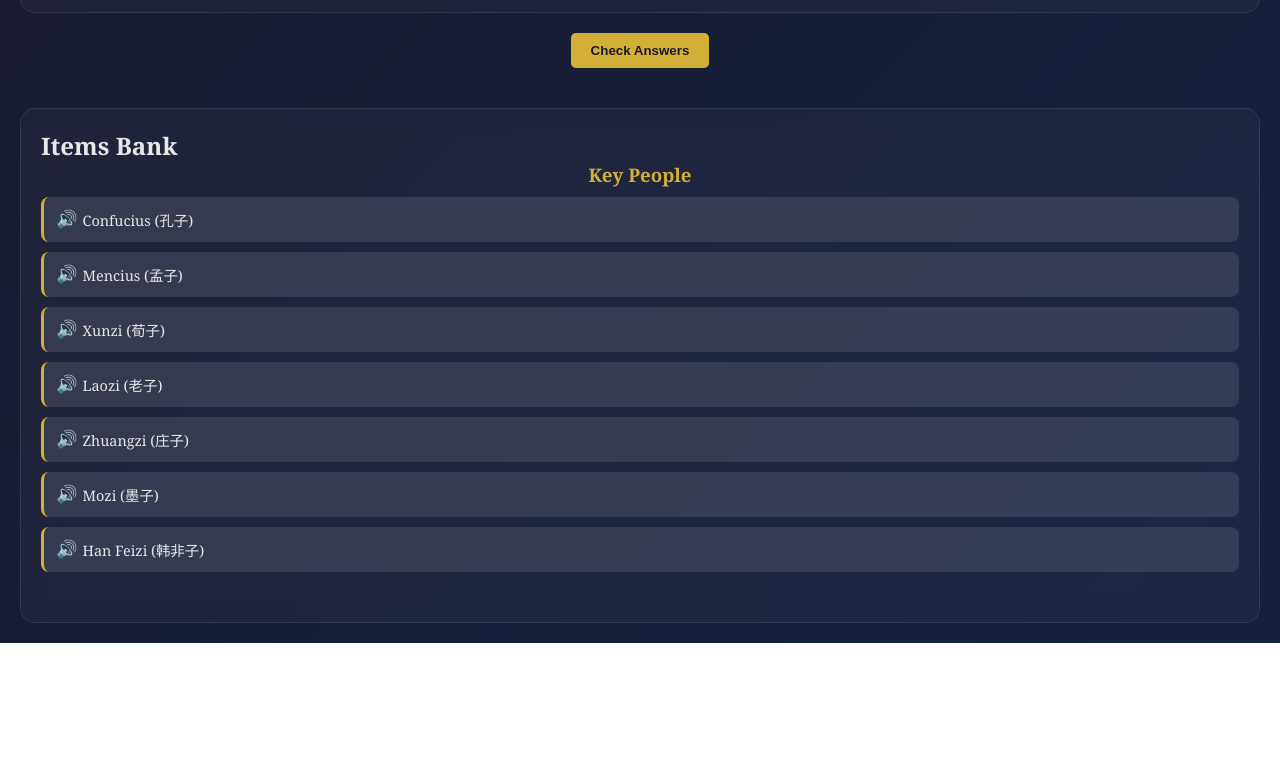
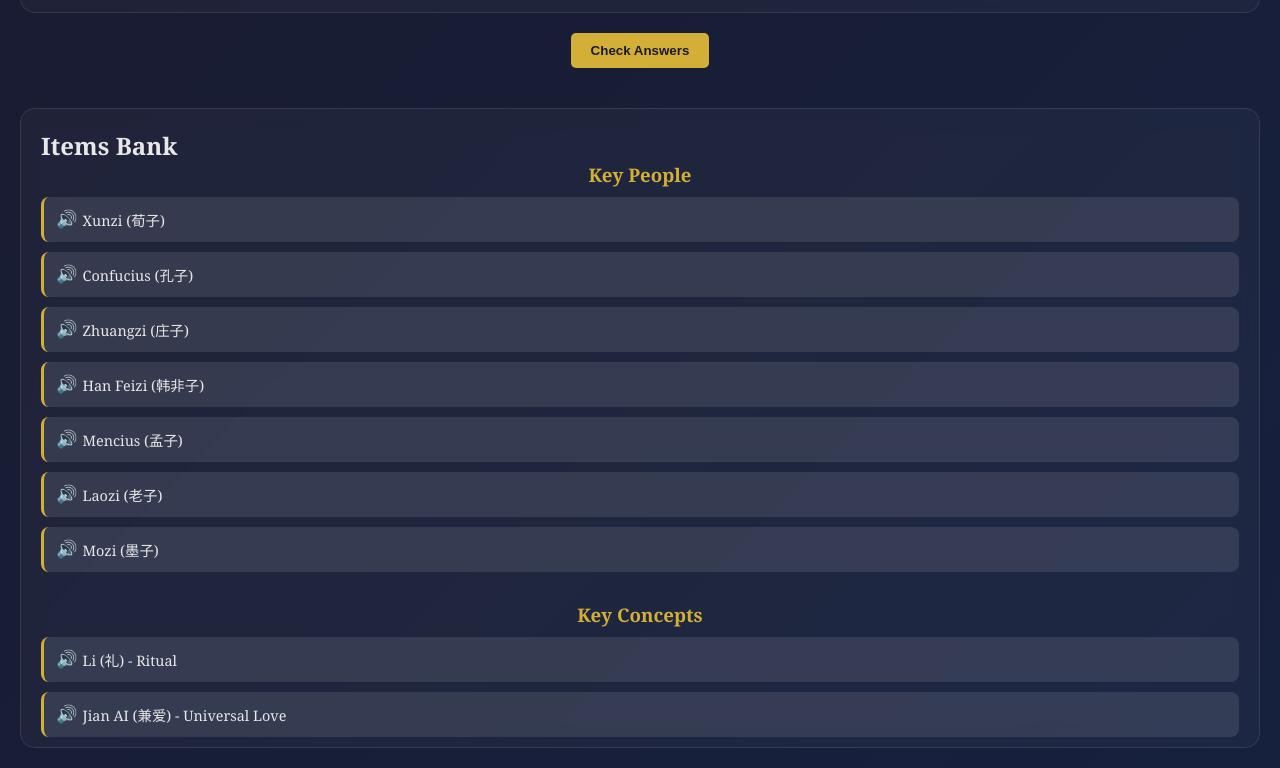
Before and after one commit to omatty123/wujia, a plain HTML site: page index.html in a window 1280 px wide. Shown: the part 634-1402 px from the top of the page. Before the commit the page ends 1277 px from the top, so only its background shows below. Drawn offline with Linux system fonts and the light colour scheme.

Commit message:
Update index.html with new content

```diff
--- a/index.html
+++ b/index.html
@@ -5,69 +5,35 @@
   <meta name="viewport" content="width=device-width, initial-scale=1.0">
   <title>Interactive Chinese Philosophical Schools Matrix</title>
   <style>
+    /* ...[same styling as before]... */
     * { margin: 0; padding: 0; box-sizing: border-box; }
-    body {
-      font-family: 'Georgia', serif;
-      background: linear-gradient(135deg, #1a1a2e 0%, #16213e 100%);
-      color: #e8e8e8;
-      padding: 20px;
-      min-height: 100vh;
-    }
+    body { font-family: 'Georgia', serif; background: linear-gradient(135deg, #1a1a2e 0%, #16213e 100%); color: #e8e8e8; padding: 20px; min-height: 100vh; }
     .container { max-width: 1600px; margin: 0 auto; display: flex; flex-direction: column; gap: 20px; }
     .matrix-section { flex: 1; }
-    .items-bank {
-      width: 100%; background: rgba(255, 255, 255, 0.03);
-      border-radius: 15px; padding: 20px;
-      backdrop-filter: blur(10px); border: 1px solid rgba(255, 255, 255, 0.1);
-      max-height: 80vh; overflow-y: auto;
-    }
-    h1 {
-      text-align: center; font-size: 2.5em; margin-bottom: 10px;
-      background: linear-gradient(45deg, #d4af37, #f4e4c1);
-      -webkit-background-clip: text; -webkit-text-fill-color: transparent;
-    }
+    .items-bank { width: 100%; background: rgba(255, 255, 255, 0.03); border-radius: 15px; padding: 20px; backdrop-filter: blur(10px); border: 1px solid rgba(255, 255, 255, 0.1); max-height: 80vh; overflow-y: auto; }
+    h1 { text-align: center; font-size: 2.5em; margin-bottom: 10px; background: linear-gradient(45deg, #d4af37, #f4e4c1); -webkit-background-clip: text; -webkit-text-fill-color: transparent; }
     .subtitle, .instructions { text-align: center; color: #a8a8a8; margin-bottom: 20px; font-style: italic; }
-    .table-wrapper {
-      overflow-x: auto; background: rgba(255, 255, 255, 0.03);
-      border-radius: 15px; padding: 20px;
-      backdrop-filter: blur(10px); border: 1px solid rgba(255, 255, 255, 0.1);
-    }
+    .table-wrapper { overflow-x: auto; background: rgba(255, 255, 255, 0.03); border-radius: 15px; padding: 20px; backdrop-filter: blur(10px); border: 1px solid rgba(255, 255, 255, 0.1); }
     table { width: 100%; border-collapse: collapse; background: rgba(0, 0, 0, 0.2); border-radius: 10px; }
-    th {
-      background: rgba(255, 255, 255, 0.1); padding: 20px 15px; text-align: left; font-size: 1.1em;
-      border-bottom: 2px solid rgba(255, 255, 255, 0.2); position: sticky; top: 0;
-    }
+    th { background: rgba(255, 255, 255, 0.1); padding: 20px 15px; text-align: left; font-size: 1.1em; border-bottom: 2px solid rgba(255, 255, 255, 0.2); position: sticky; top: 0; }
     th:first-child { background: rgba(255, 255, 255, 0.15); font-weight: bold; color: #d4af37; width: 180px; }
     .ru-header { color: #d4af37; border-bottom: 3px solid #d4af37; }
     .dao-header { color: #4a90e2; border-bottom: 3px solid #4a90e2; }
     .mo-header { color: #50c878; border-bottom: 3px solid #50c878; }
     .fa-header { color: #e74c3c; border-bottom: 3px solid #e74c3c; }
-    td {
-      padding: 20px 15px; vertical-align: top; border-bottom: 1px solid rgba(255, 255, 255, 0.05);
-      line-height: 1.7; min-height: 200px; border: 2px dashed rgba(255, 255, 255, 0.2);
-    }
+    td { padding: 20px 15px; vertical-align: top; border-bottom: 1px solid rgba(255, 255, 255, 0.05); line-height: 1.7; min-height: 200px; border: 2px dashed rgba(255, 255, 255, 0.2); }
     td:first-child { background: rgba(255, 255, 255, 0.05); font-weight: 600; color: #d4af37; border: none; }
     tr:hover td { background: rgba(255, 255, 255, 0.05); }
     .school-name { font-size: 1.3em; font-weight: bold; margin-bottom: 5px; }
     .translation { font-size: 0.9em; color: #a8a8a8; font-style: italic; }
     .category { margin-bottom: 30px; }
     .category h3 { color: #d4af37; margin-bottom: 10px; text-align: center; }
-    .draggable {
-      padding: 12px; margin-bottom: 10px; background: rgba(255, 255, 255, 0.1);
-      border-radius: 8px; cursor: grab; border-left: 3px solid #d4af37;
-      font-size: 0.9em; display: flex; align-items: center; gap: 5px;
-    }
+    .draggable { padding: 12px; margin-bottom: 10px; background: rgba(255, 255, 255, 0.1); border-radius: 8px; cursor: grab; border-left: 3px solid #d4af37; font-size: 0.9em; display: flex; align-items: center; gap: 5px; }
     .draggable:hover { background: rgba(255, 255, 255, 0.2); }
     .draggable:active { cursor: grabbing; }
     .speaker { background: none; border: none; color: #d4af37; font-size: 1.2em; cursor: pointer; }
-    .dropped-item {
-      margin-bottom: 10px; padding: 10px; background: rgba(0, 0, 0, 0.3);
-      border-radius: 5px; border-left: 3px solid currentColor;
-    }
-    .check-button {
-      display: block; margin: 20px auto; padding: 10px 20px; background: #d4af37;
-      color: #1a1a2e; border: none; border-radius: 5px; font-weight: bold; cursor: pointer;
-    }
+    .dropped-item { margin-bottom: 10px; padding: 10px; background: rgba(0, 0, 0, 0.3); border-radius: 5px; border-left: 3px solid currentColor; }
+    .check-button { display: block; margin: 20px auto; padding: 10px 20px; background: #d4af37; color: #1a1a2e; border: none; border-radius: 5px; font-weight: bold; cursor: pointer; }
     .check-button:hover { background: #f4e4c1; }
   </style>
 </head>
@@ -100,21 +66,72 @@
     </div>
     <div class="items-bank">
       <h2>Items Bank</h2>
-      <div class="category">
-        <h3>Key People</h3>
-        <div class="draggable" draggable="true" data-id="confucius"><button class="speaker" data-pronounce="孔子">🔊</button> Confucius (孔子)</div>
-        <div class="draggable" draggable="true" data-id="mencius"><button class="speaker" data-pronounce="孟子">🔊</button> Mencius (孟子)</div>
-        <div class="draggable" draggable="true" data-id="xunzi"><button class="speaker" data-pronounce="荀子">🔊</button> Xunzi (荀子)</div>
-        <div class="draggable" draggable="true" data-id="laozi"><button class="speaker" data-pronounce="老子">🔊</button> Laozi (老子)</div>
-        <div class="draggable" draggable="true" data-id="zhuangzi"><button class="speaker" data-pronounce="庄子">🔊</button> Zhuangzi (庄子)</div>
-        <div class="draggable" draggable="true" data-id="mozi"><button class="speaker" data-pronounce="墨子">🔊</button> Mozi (墨子)</div>
-        <div class="draggable" draggable="true" data-id="han-feizi"><button class="speaker" data-pronounce="韩非子">🔊</button> Han Feizi (韩非子)</div>
-      </div>
-      <!-- You can add more categories and draggable items here as in your long version -->
+      <div class="category" id="key-people-bank"><h3>Key People</h3></div>
+      <div class="category" id="key-concepts-bank"><h3>Key Concepts</h3></div>
+      <div class="category" id="key-aphorisms-bank"><h3>Key Aphorisms / Thought Experiments</h3></div>
+      <div class="category" id="contemporary-applications-bank"><h3>Contemporary Applications</h3></div>
     </div>
   </div>
   <script>
-    let draggedElement = null;
+    // Arrays of draggable items for each category
+    const keyPeopleItems = [
+      {id: "confucius", pronounce: "孔子", text: "Confucius (孔子)"},
+      {id: "mencius", pronounce: "孟子", text: "Mencius (孟子)"},
+      {id: "xunzi", pronounce: "荀子", text: "Xunzi (荀子)"},
+      {id: "laozi", pronounce: "老子", text: "Laozi (老子)"},
+      {id: "zhuangzi", pronounce: "庄子", text: "Zhuangzi (庄子)"},
+      {id: "mozi", pronounce: "墨子", text: "Mozi (墨子)"},
+      {id: "han-feizi", pronounce: "韩非子", text: "Han Feizi (韩非子)"}
+    ];
+    const keyConceptsItems = [
+      {id: "ren", pronounce: "仁", text: "Ren (仁) - Benevolence"},
+      {id: "li", pronounce: "礼", text: "Li (礼) - Ritual"},
+      {id: "dao", pronounce: "道", text: "Dao (道) - The Way"},
+      {id: "jian-ai", pronounce: "兼爱", text: "Jian AI (兼爱) - Universal Love"},
+      {id: "fa", pronounce: "法", text: "Fa (法) - Law"}
+    ];
+    const keyAphorismsItems = [
+      {id: "ru-quote1", pronounce: "", text: '"己所不欲，勿施于人" - "Do not do to others what you do not want done to yourself"'},
+      {id: "dao-quote1", pronounce: "", text: '"无为而治" - "Govern by non-action"'},
+      {id: "mo-quote1", pronounce: "", text: '"兼爱" - "Universal Love"'},
+      {id: "fa-quote1", pronounce: "", text: '"以法治国" - "Rule by law"'}
+    ];
+    const contemporaryApplicationsItems = [
+      {id: "ru-app1", pronounce: "", text: "Social harmony (Confucianism)"},
+      {id: "dao-app1", pronounce: "", text: "Environmental sustainability (Daoism)"},
+      {id: "mo-app1", pronounce: "", text: "Conflict resolution (Mohism)"},
+      {id: "fa-app1", pronounce: "", text: "Rule of law (Legalism)"}
+    ];
+
+    // Shuffle function
+    function shuffle(array) {
+      for (let i = array.length - 1; i > 0; i--) {
+        const j = Math.floor(Math.random() * (i + 1));
+        [array[i], array[j]] = [array[j], array[i]];
+      }
+    }
+
+    // Render function for all categories
+    function renderBank(array, containerId) {
+      const container = document.getElementById(containerId);
+      container.innerHTML = `<h3>${container.querySelector('h3').innerText}</h3>`; // reset
+      shuffle(array);
+      array.forEach(item => {
+        const div = document.createElement('div');
+        div.className = 'draggable';
+        div.draggable = true;
+        div.dataset.id = item.id;
+        div.innerHTML = (item.pronounce ? `<button class="speaker" data-pronounce="${item.pronounce}">🔊</button> ` : "") + item.text;
+        container.appendChild(div);
+      });
+    }
+
+    // On page load
+    document.addEventListener('DOMContentLoaded', () => {
+      renderBank(keyPeopleItems, 'key-people-bank');
+      renderBank(keyConceptsItems, 'key-concepts-bank');
+      renderBank(keyAphorismsItems, 'key-aphorisms-bank');
+      renderBank(contemporaryApplicationsItems, 'contemporary-applications-bank');
       document.querySelectorAll('.draggable').forEach(item => {
         item.addEventListener('dragstart', e => {
           draggedElement = e.target;
@@ -137,6 +154,7 @@
           }
         });
       });
+    });
     function checkAnswers() {
       alert("Checking logic to be added: compare drops against an answer key.");
     }
```
Lines whose indentation alone changed are shown as unchanged.
